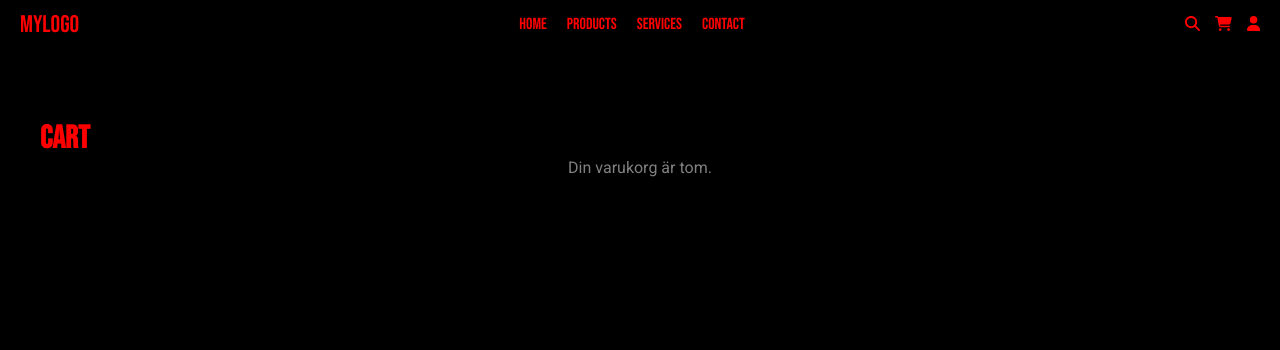
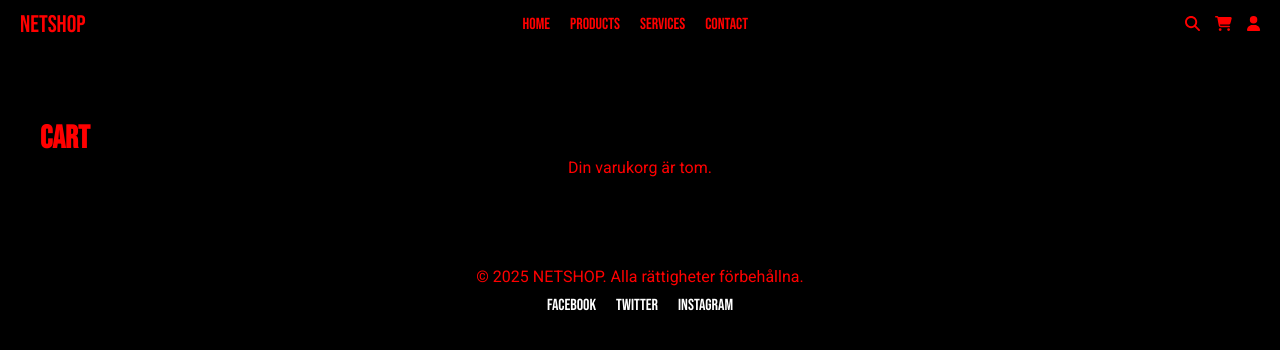
Before and after one commit to Burtarn/Netshop, a React (Vite) app in the folder vite-project/: page /cart in a window 1280 px wide. Shown: the top 350 px of the page. Built offline with nearby package versions, Linux system fonts and the light colour scheme.

Commit message:
Footer update

```diff
--- a/vite-project/src/RootRouter.jsx
+++ b/vite-project/src/RootRouter.jsx
@@ -4,6 +4,7 @@ import Navbar from './components/Navbar/Navbar';
 import ProtectedRoute from './pages/ProtectedRoute';
 import { AuthProvider, useAuth } from './context/AuthContext';
 import Spinner from './components/Spinner/Spinner'
+import Footer from './components/Footer/Footer';
 
 const Home = lazy(() => import('./pages/Home'));
 const Products = lazy(() => import('./pages/Products'));
@@ -49,6 +50,7 @@ const RootRouter = () => {
       <Router>
         <Navbar />
         <AppRoutes />
+        < Footer />
       </Router>
     </AuthProvider>
   );
--- /dev/null
+++ b/vite-project/src/components/Footer/Footer.css
@@ -0,0 +1,35 @@
+    .footer {
+        background-color: var(--mainColor);
+        color: var(--white);
+        padding: 20px;
+        text-align: center;
+    }
+
+    .footer-content {
+        max-width: 1200px;
+        margin: 0 auto;
+    }
+
+    .footer-social-icons {
+        margin-top: 10px;
+    }
+
+    .footer-icon {
+        color: var(--white);
+        margin: 0 10px;
+        text-decoration: none;
+    }
+
+    .icon:hover {
+        color: var(--brigherRed);
+    }
+
+    @media (max-width: 600px) {
+        .footer-content {
+        padding: 10px;
+        }
+
+        .icon {
+        margin: 0 5px;
+        }
+    }
--- /dev/null
+++ b/vite-project/src/components/Footer/Footer.jsx
@@ -0,0 +1,19 @@
+    import React from 'react';
+    import '../../components/Footer/Footer.css';
+
+    const Footer = () => {
+    return (
+        <footer className="footer">
+        <div className="footer-content">
+            <p>© 2025 NETSHOP. Alla rättigheter förbehållna.</p>
+            <div className="footer-social-icons">
+            <a href="#" className="footer-icon">Facebook</a>
+            <a href="#" className="footer-icon">Twitter</a>
+            <a href="#" className="footer-icon">Instagram</a>
+            </div>
+        </div>
+        </footer>
+    );
+    };
+
+    export default Footer;
--- a/vite-project/src/components/Navbar/Navbar.jsx
+++ b/vite-project/src/components/Navbar/Navbar.jsx
@@ -27,7 +27,7 @@ const Navbar = () => {
         <header className="header">
             <nav className="navbar">
                 <div className="navbar-container">
-                    <div className="logo">MyLogo</div>
+                    <div className="logo">NETSHOP</div>
                     <div className="menu-icon" onClick={toggleMenu}>
                         &#9776;
                     </div>
--- a/vite-project/src/styles/Cart.css
+++ b/vite-project/src/styles/Cart.css
@@ -54,7 +54,7 @@
 
 .empty-cart {
     text-align: center;
-    color: gray;
+    color: var(--brigherRed);
 }
 
 .error {
```
